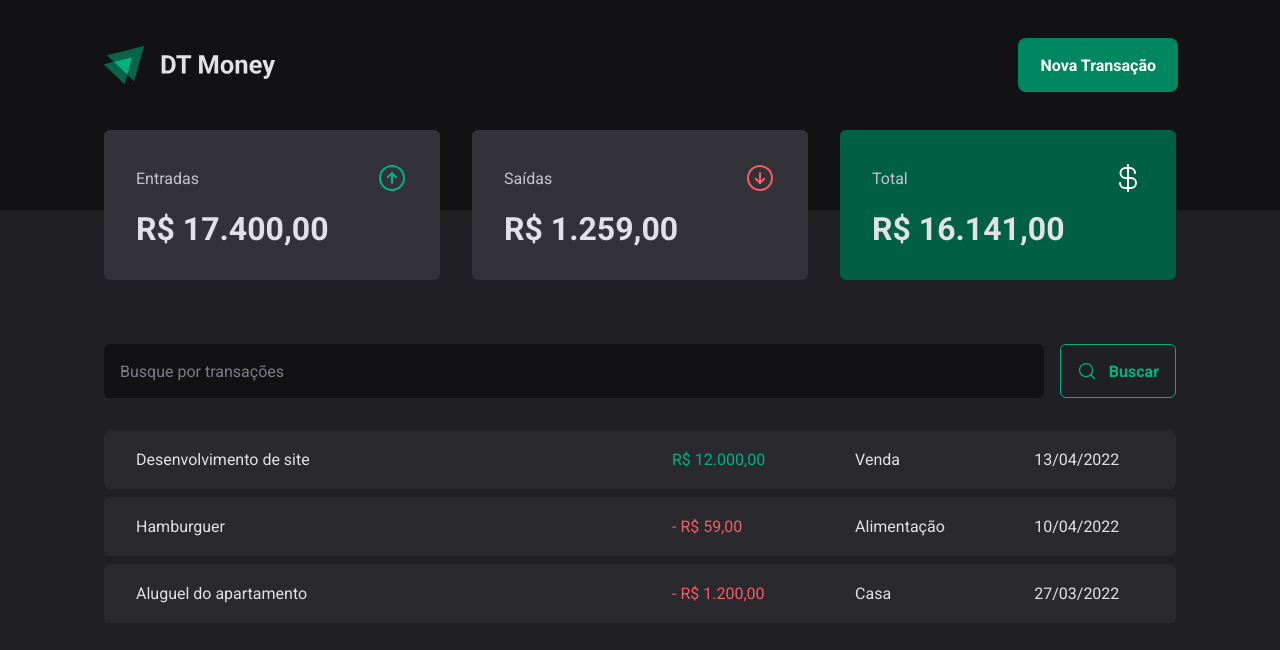
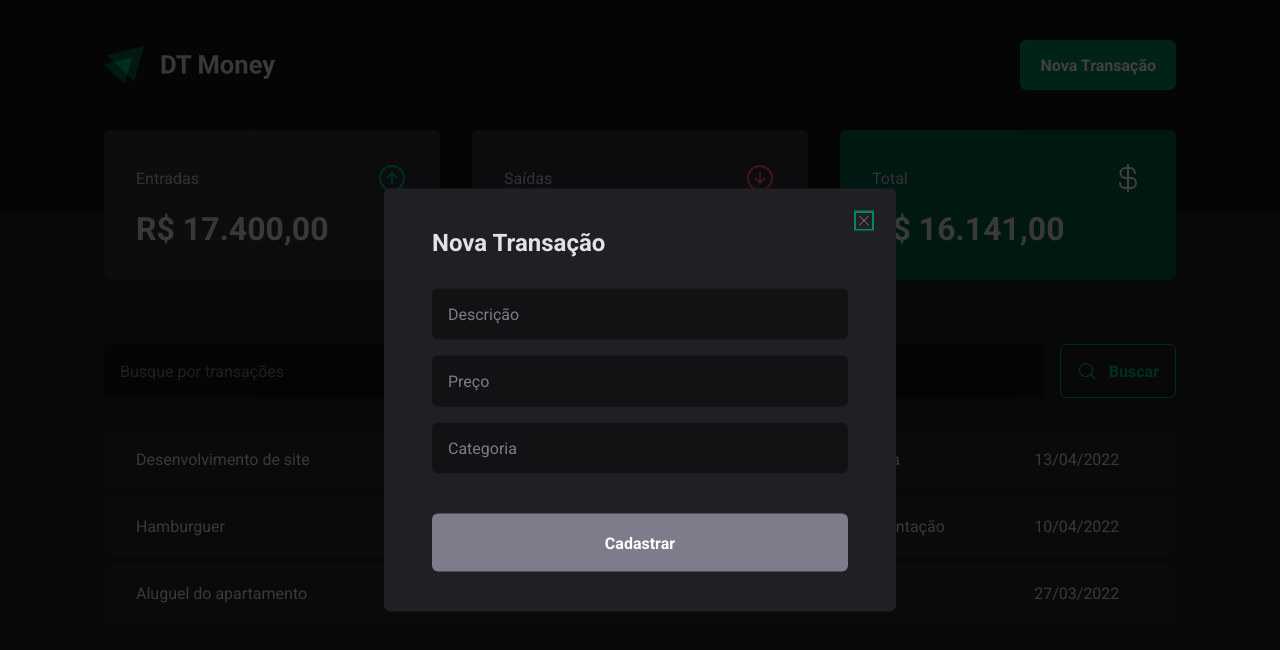
Before and after one commit to ViniOliver01/Dt-Money, a React (Vite) app: page / in a window 1280 px wide. Both pictures are taken after a click on the button "Nova Transação". Shown: the top 650 px of the page. Built offline with nearby package versions, Linux system fonts and the light colour scheme.

Commit message:
add new transaction modal

```diff
--- a/package.json
+++ b/package.json
@@ -9,6 +9,7 @@
     "preview": "vite preview"
   },
   "dependencies": {
+    "@radix-ui/react-dialog": "^1.0.0",
     "phosphor-react": "^1.4.1",
     "react": "^18.2.0",
     "react-dom": "^18.2.0",
--- a/src/components/Header/Header.tsx
+++ b/src/components/Header/Header.tsx
@@ -1,6 +1,9 @@
 import { HeaderContainer, HeaderContent, NewTransactionButton } from './Header.style';
+import { NewTransactionModal } from '../NewTransactionModal/NewTransactionModal';
+import logoImg from '../../assets/Logo.svg';
 
-import logoImg from '../../assets/Logo.svg';
+import * as Dialog from '@radix-ui/react-dialog';
+
 
 export function Header(){
 
@@ -9,7 +12,12 @@
       <HeaderContent>
         <img src={logoImg} alt="" />
 
-        <NewTransactionButton>Nova Transação</NewTransactionButton>
+        <Dialog.Root>
+          <Dialog.Trigger asChild>
+            <NewTransactionButton>Nova Transação</NewTransactionButton>
+          </Dialog.Trigger>
+          <NewTransactionModal />
+        </Dialog.Root>
       </HeaderContent>
 
     </HeaderContainer>
--- /dev/null
+++ b/src/components/NewTransactionModal/NewTransactionModal.style.ts
@@ -0,0 +1,69 @@
+import styled from 'styled-components';
+import * as Dialog from '@radix-ui/react-dialog';
+
+export const Overlay = styled(Dialog.Overlay)`
+    position: fixed;
+    width: 100vw;
+    height: 100vh;
+    inset: 0;
+    background: rgba(0, 0, 0, 0.75);
+`;
+export const Content = styled(Dialog.Content)`
+    min-width: 32rem;
+    border-radius: 6px;
+    padding: 2.5rem 3rem;
+    background: ${props => props.theme["gray-800"]};
+
+    position: fixed;
+    top: 50%;
+    left: 50%;
+    transform: translate(-50%, -50%);
+
+    form {
+        margin-top: 2rem;
+
+        display: flex;
+        flex-direction: column;
+        gap: 1rem;
+
+        input{
+            border-radius: 6px;
+            border: 0;
+            background: ${props => props.theme["gray-900"]};
+            color: ${props => props.theme["gray-300"]};
+            padding: 1rem;
+
+            &::placeholder {
+                color: ${props => props.theme["gray-500"]};
+            }
+        }
+        button[type="submit"]{
+            height: 58px;
+            border: 0;
+            background: ${props => props.theme["gray-500"]};
+            color: ${props => props.theme.white};
+            font-weight: bold;
+            padding: 0 1.25rem;
+            border-radius: 6px;
+            margin-top: 1.5rem;
+            cursor: pointer;
+
+            &:hover{
+                background: ${props => props.theme["gray-700"]};
+                transition:background-color 0.2s;
+            }
+
+        }
+    }
+
+`;
+export const CloseButton = styled(Dialog.Close)`
+    position: absolute;
+    background: transparent;
+    border: 0;
+    top: 1.5rem;
+    right: 1.5rem;
+    line-height: 0;
+    cursor: pointer;
+    color: ${props => props.theme["gray-500"]};
+`;
--- /dev/null
+++ b/src/components/NewTransactionModal/NewTransactionModal.tsx
@@ -0,0 +1,36 @@
+import * as Dialog from '@radix-ui/react-dialog';
+import { Content, Overlay, CloseButton } from './NewTransactionModal.style';
+import { X } from 'phosphor-react';
+
+export function NewTransactionModal(){
+
+  return (
+    <Dialog.Portal>
+      <Overlay />
+
+      <Content>
+
+        <Dialog.Title>Nova Transação</Dialog.Title>
+
+        <CloseButton>
+          <X />
+        </CloseButton>
+
+        <form action="">
+          <input type="text" placeholder='Descrição' required/>
+          <input type="number" placeholder='Preço' required/>
+          <input type="text" placeholder='Categoria' required/>
+
+
+          <button type="submit">Cadastrar</button>
+        </form>
+
+
+
+
+      </Content>
+
+
+    </Dialog.Portal>
+  );
+}
```
Also changed, not shown: 1 other file (tests, documents, lock files or other folders).
